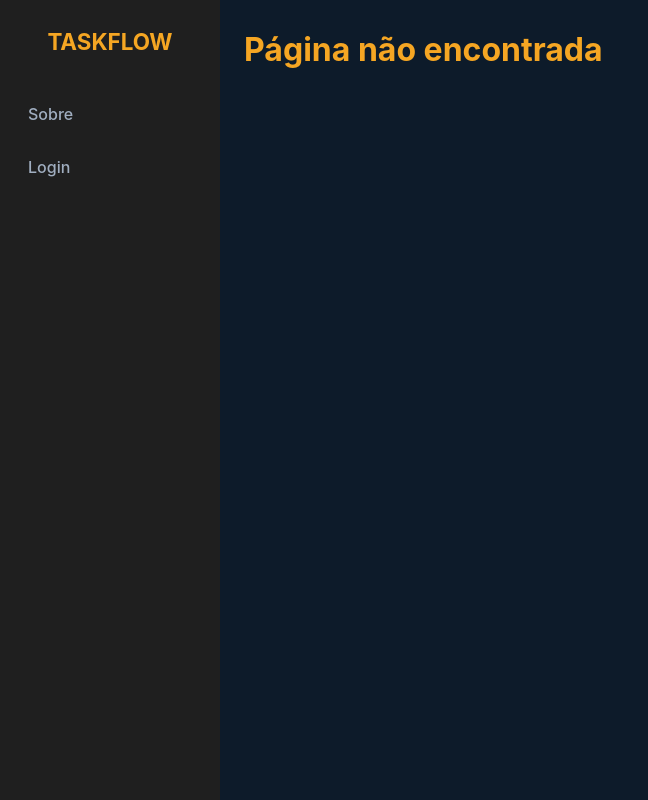
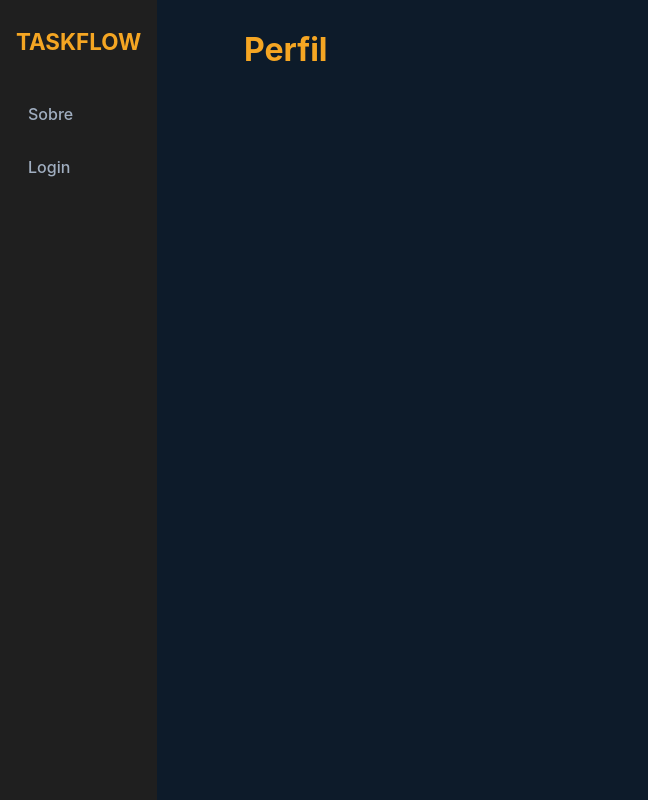
Before and after one commit to marianasmoura7-dotcom/taskflow, a React (Vite) app: page /perfil in a window 1280 px wide. Shown: the whole page, without its empty margins (0-648 px from the left). Built offline with nearby package versions, Linux system fonts and the light colour scheme.

Commit message:
inserir pagina perfil

```diff
--- a/index.html
+++ b/index.html
@@ -1,9 +1,10 @@
 <!doctype html>
-<html lang="en">
+<html lang="pt-br">
   <head>
     <meta charset="UTF-8" />
     <link rel="icon" type="image/svg+xml" href="/favicon.svg" />
     <meta name="viewport" content="width=device-width, initial-scale=1.0" />
+   <!-- <link rel="stylesheet" href="https://fonts.googleapis.com/css2?family=Material+Symbols+Outlined:opsz,wght,FILL,GRAD@20..48,100..700,0..1,-50..200&icon_names=menu" />" -->
     <title>taskflow</title>
   </head>
   <body>
--- a/src/App.jsx
+++ b/src/App.jsx
@@ -6,6 +6,7 @@ import Sobre from ".//pages/sobre";
 import Login from "./pages/login";
 import Sidebar from "./components/sidebar";
 // import { useState } from "react";
+import Perfil from ".//pages/perfil"
 
 function App() {
   return (
@@ -16,6 +17,7 @@ function App() {
           <Route path='/' element={ <RotaPrivada> <Kanban/> </RotaPrivada> } />
           <Route path="/sobre" element={<Sobre />} />
           <Route path="/login" element={<Login/>} />
+          <Route path="/perfil" element={<Perfil />} />
           <Route path="/*" element={<h1>Página não encontrada</h1>} />
         </Routes>
       </main>
--- a/src/components/sidebar.jsx
+++ b/src/components/sidebar.jsx
@@ -1,29 +1,34 @@
 import { NavLink } from 'react-router-dom';
 import styles from './sidebar.module.css';
-import {useAuth} from '../contexts/AuthContext';
+import { useAuth } from '../contexts/AuthContext';
+
 
 function Sidebar() {
-  const {logado, logout, cidade} = useAuth();
+  const { logado, logout, cidade } = useAuth();
   const linkClass = ({ isActive }) =>
     isActive ? styles.link + ' ' + styles.ativo : styles.link;
 
   return (
+
     <aside className={styles.sidebar}>
 
-      {/*  */}
-       <div className={styles.logo}> <h1>TaskFlow</h1> </div>
-      <nav className={styles.nav}>
 
 
+      {/*  */}
+      <div className={styles.logo}> <h1>TaskFlow</h1> </div>
+      <nav className={styles.nav}>
         {logado && <NavLink to='/' className={linkClass}>Dashboard</NavLink>}
 
         <NavLink to='/sobre' className={linkClass}>Sobre</NavLink>
-       {cidade && cidade !== '-' && (
- <span className={styles['badge-cidade']}>📍{cidade}</span>)}
-        <NavLink to='/login' className={linkClass}>Login</NavLink>
-        {logado && (<button className={styles.btnLogout} onClick={() => { alert('você saiu do taskFlow'); logout() }} >Sair</button>)}
-       {/* <span className={styles['btnLogout']}>\ {logado &&   <span className={styles['btnLogout']}>  </span>}  */}
+        {cidade && cidade !== '-' && (
+          <span className={styles['badge-cidade']}>📍{cidade}</span>)}
+
+        {logout && (<NavLink to='/login' className={linkClass}>Login</NavLink>)}
+        {logado && <NavLink to='/perfil' className={linkClass}>Meu perfil</NavLink>}
+
+        {/* <span className={styles['btnLogout']}>\ {logado &&   <span className={styles['btnLogout']}>  </span>}  */}
       </nav>
+      {logado && (<button className={styles.btnLogout} onClick={() => { alert('você saiu do taskFlow'); logout() }} >Sair</button>)}
 
     </aside>
 
--- a/src/components/sidebar.module.css
+++ b/src/components/sidebar.module.css
@@ -1,9 +1,11 @@
 .sidebar {
-  width: 220px;
+  /* width: 35px; */
+  /* height: 35px; */
   min-height: 100vh;
   background-color: #1F1F1F ;
   padding: 24px 16px;
-  position: fixed;
+  position: absolute;
+  /* z-index: 999; */
   top: 0;
   left: 0;
   display: flex;
@@ -24,11 +26,22 @@
 /* Container do Menu */
 .nav {
   display: flex;
+  /* width: 35px; */
+  /* height: 5px;  */
+  margin-bottom: 10px;
   flex-direction: column;
   gap: 8px;
-  flex: 1; /* Empurra o botão de sair para o final */
+  flex: 1;
+  /* margin-left: -300px;  */
+
 }
-
+/* .material-symbols-outlined {
+  font-variation-settings:
+  'FILL' 0,
+  'wght' 400,
+  'GRAD' 0,
+  'opsz' 24
+} */
 
 .nav a {
   color: #a0aec0;
--- /dev/null
+++ b/src/pages/perfil.jsx
@@ -0,0 +1,7 @@
+function Perfil () {
+    return (
+        <h1> Perfil</h1>
+    )
+
+}
+export default Perfil
```
Also changed, not shown: src/pages/login.jsx (+9 -0 lines).
